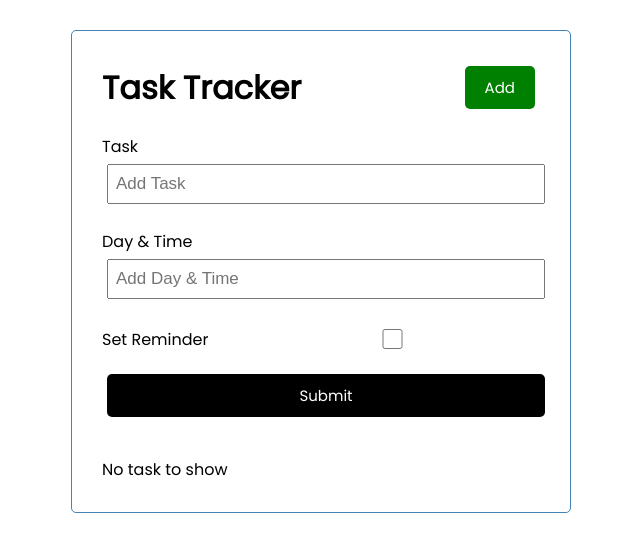
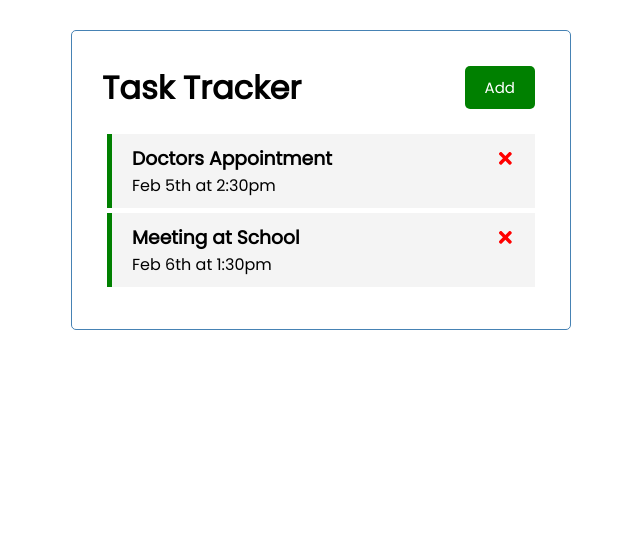
Before and after one commit to samon03/React-Crash-Course, a React (Create React App) app: page / in a window 1280 px wide. Shown: the top 552 px of the page, without its empty margins (319-959 px from the left). Built offline with nearby package versions, Linux system fonts and the light colour scheme.

Commit message:
minor showAddTask

```diff
--- a/src/App.js
+++ b/src/App.js
@@ -55,8 +55,8 @@ function App() {
        <Header title="Task Tracker"
             onAdd={ () => setShowAddTask(!showAddTask)}
             showAdd={showAddTask} />
-       <AddTask onAdd={addTask} />
-       { showAddTask && tasks.length > 0 ?
+      { showAddTask && <AddTask onAdd={addTask} />}
+       { tasks.length > 0 ?
           <Tasks tasks={tasks}
             onDelete={deleteTask}
             onToggle={reminder} />
```
